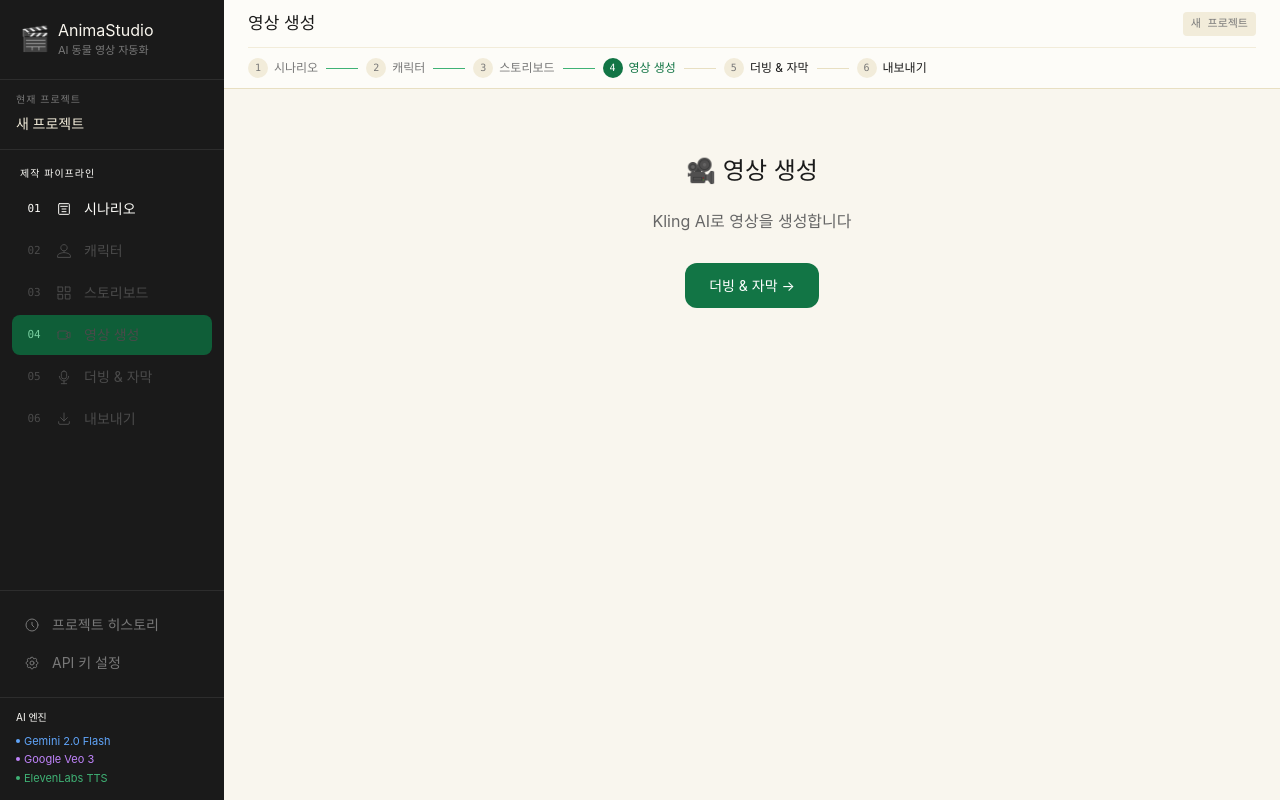
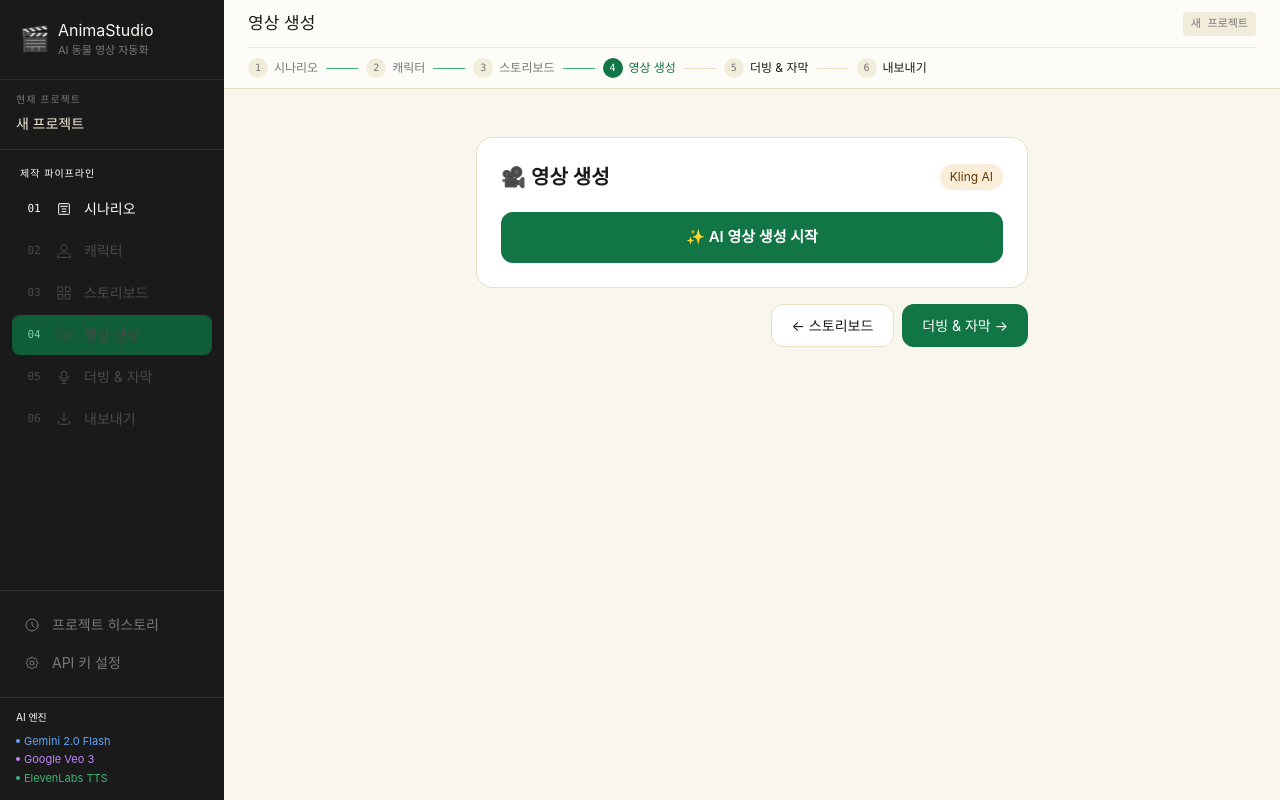
Before and after one commit to microworkskorea-maker/animastudio, a Next.js app in the folder frontend/: page /video in a window 1280 px wide. Built offline with nearby package versions, Linux system fonts and the light colour scheme.

Commit message:
Update page.tsx

```diff
--- a/frontend/src/app/video/page.tsx
+++ b/frontend/src/app/video/page.tsx
@@ -1,17 +1,74 @@
 'use client'
 import { useRouter } from 'next/navigation'
+import { useState } from 'react'
+import { useStudioStore } from '@/lib/store'
 
 export default function VideoPage() {
   const router = useRouter()
+  const { project, setVideoClips, setStepStatus } = useStudioStore()
+  const [loading, setLoading] = useState(false)
+  const [done, setDone] = useState(false)
+  const scenes = project.scenarioResult ? project.scenarioResult.scenes : []
+
+  async function handleGenerate() {
+    setLoading(true)
+    try {
+      const res = await fetch('/api/backend/video/start', {
+        method: 'POST',
+        headers: { 'Content-Type': 'application/json' },
+        body: JSON.stringify({
+          projectId: project.projectId,
+          frames: project.storyboard || [],
+          character: project.character || { lockedPrompt: '', negativePrompt: '', name: '' },
+          settings: { resolution: '1080p', fps: 24, transition: 'fade', bgMusic: null }
+        })
+      })
+      const data = await res.json()
+      if (data.success) {
+        setVideoClips(data.data.clips)
+        setStepStatus('video', 'done')
+        setDone(true)
+      }
+    } catch(e) {
+      alert('오류가 발생했습니다')
+    } finally {
+      setLoading(false)
+    }
+  }
+
   return (
-    <div style={{padding: '40px', textAlign: 'center'}}>
-      <h2 style={{fontSize: '24px', marginBottom: '20px'}}>🎥 영상 생성</h2>
-      <p style={{color: '#666', marginBottom: '30px'}}>Kling AI로 영상을 생성합니다</p>
-      <button
-        onClick={() => router.push('/voice')}
-        style={{background: '#127545', color: 'white', padding: '12px 24px', borderRadius: '12px', border: 'none', cursor: 'pointer', fontSize: '14px'}}>
-        더빙 & 자막 →
-      </button>
+    <div style={{maxWidth: '600px', margin: '0 auto', padding: '24px'}}>
+      <div style={{background: 'white', borderRadius: '16px', border: '1px solid #e8dfc2', padding: '24px', marginBottom: '16px'}}>
+        <div style={{display: 'flex', alignItems: 'center', justifyContent: 'space-between', marginBottom: '20px'}}>
+          <h2 style={{fontSize: '20px', fontWeight: '600'}}>🎥 영상 생성</h2>
+          <span style={{background: '#faeeda', color: '#633806', padding: '4px 10px', borderRadius: '999px', fontSize: '12px'}}>Kling AI</span>
+        </div>
+        <div style={{marginBottom: '20px'}}>
+          {scenes.map(function(s) {
+            return (
+              <div key={s.sceneNumber} style={{display: 'flex', alignItems: 'center', gap: '12px', padding: '12px', background: '#f9f6ee', borderRadius: '12px', marginBottom: '8px'}}>
+                <div style={{fontSize: '24px'}}>🎬</div>
+                <div>
+                  <div style={{fontWeight: '500', fontSize: '14px'}}>장면 {s.sceneNumber} · {s.timeRange}</div>
+                  <div style={{color: '#787878', fontSize: '12px'}}>{s.description.slice(0, 50)}...</div>
+                </div>
+                <div style={{marginLeft: 'auto', fontSize: '12px', color: done ? '#127545' : '#787878'}}>{done ? '✅ 완료' : '대기 중'}</div>
+              </div>
+            )
+          })}
+        </div>
+        <button
+          onClick={handleGenerate}
+          disabled={loading || done}
+          style={{width: '100%', padding: '14px', borderRadius: '12px', border: 'none', background: done ? '#aee4c5' : loading ? '#b8b8b8' : '#127545', color: 'white', fontSize: '15px', fontWeight: '600', cursor: loading || done ? 'not-allowed' : 'pointer'}}>
+          {done ? '✅ 생성 완료!' : loading ? '⏳ 영상 생성 중... (2~5분 소요)' : '✨ AI 영상 생성 시작'}
+        </button>
+        {loading && <p style={{textAlign: 'center', color: '#787878', fontSize: '12px', marginTop: '8px'}}>Kling AI가 영상을 만들고 있어요. 잠시 기다려주세요!</p>}
+      </div>
+      <div style={{display: 'flex', justifyContent: 'flex-end', gap: '8px'}}>
+        <button onClick={function() { router.push('/storyboard') }} style={{padding: '10px 20px', borderRadius: '12px', border: '1px solid #e8dfc2', background: 'white', cursor: 'pointer', fontSize: '14px'}}>← 스토리보드</button>
+        <button onClick={function() { router.push('/voice') }} style={{padding: '10px 20px', borderRadius: '12px', border: 'none', background: '#127545', color: 'white', cursor: 'pointer', fontSize: '14px'}}>더빙 & 자막 →</button>
+      </div>
     </div>
   )
 }
```
